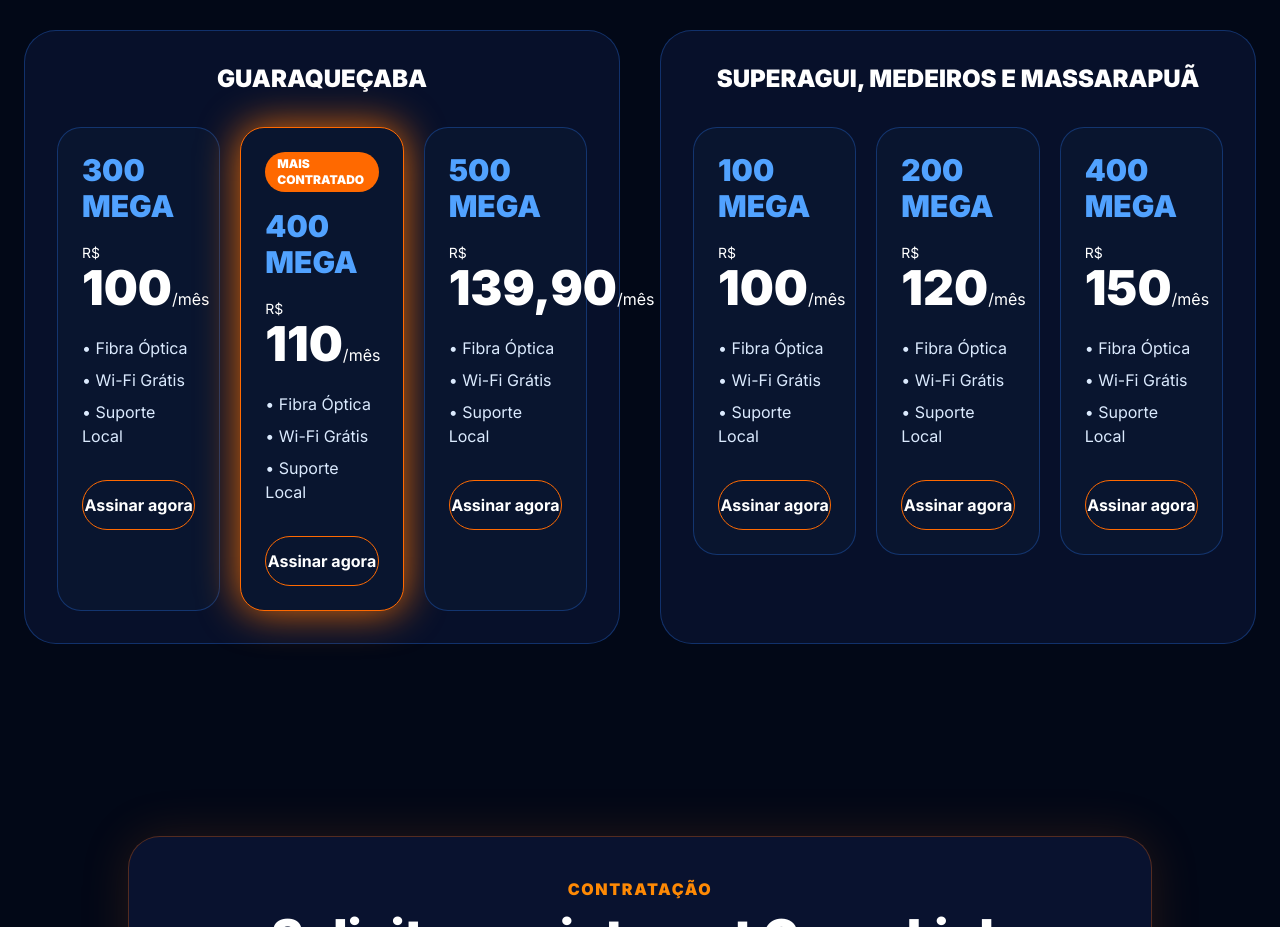
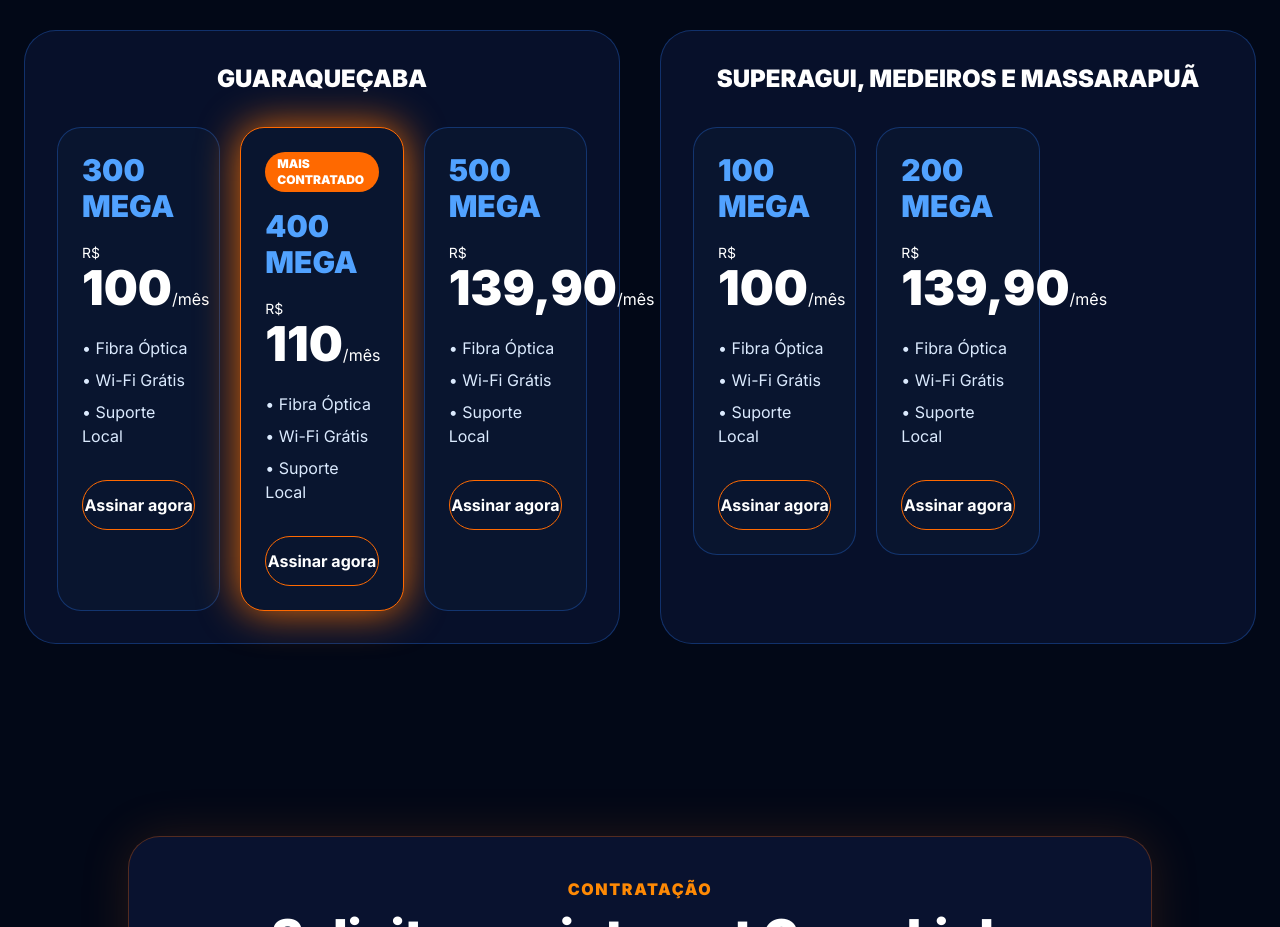
Before and after one commit to robervalcunhas3-sketch/guaralink-web, a Next.js app: page / in a window 1280 px wide. Shown: the part 1060-1987 px from the top of the page. Built offline with nearby package versions, Linux system fonts and the light colour scheme.

Commit message:
Atualizar planos Medeiros e Massarapua

```diff
--- a/app/page.tsx
+++ b/app/page.tsx
@@ -23,8 +23,7 @@ const planosGuaraquecaba = [
 
 const planosIlhas = [
   { nome: "100 MEGA", preco: "100" },
-  { nome: "200 MEGA", preco: "120" },
-  { nome: "400 MEGA", preco: "150" },
+  { nome: "200 MEGA", preco: "139,90" },
 ];
 
 function trackEvent(eventName: string, label: string) {
```
